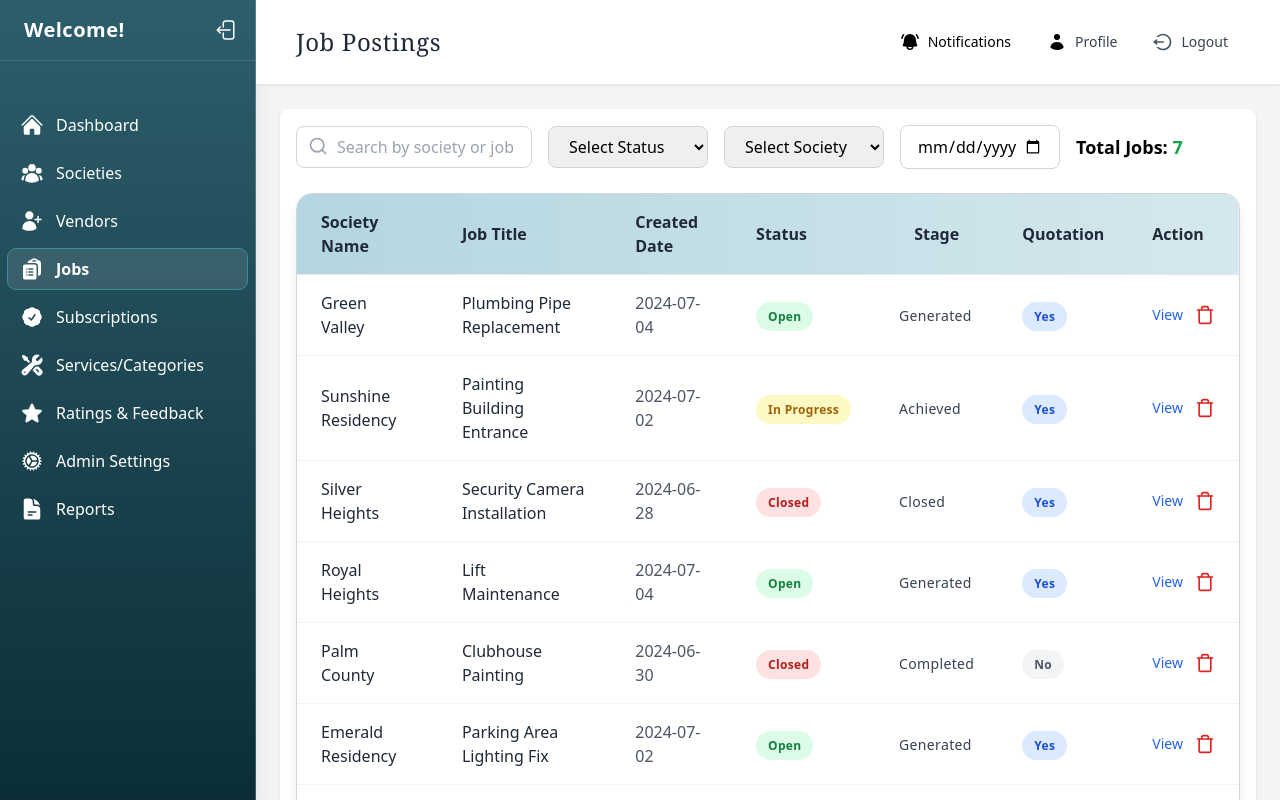
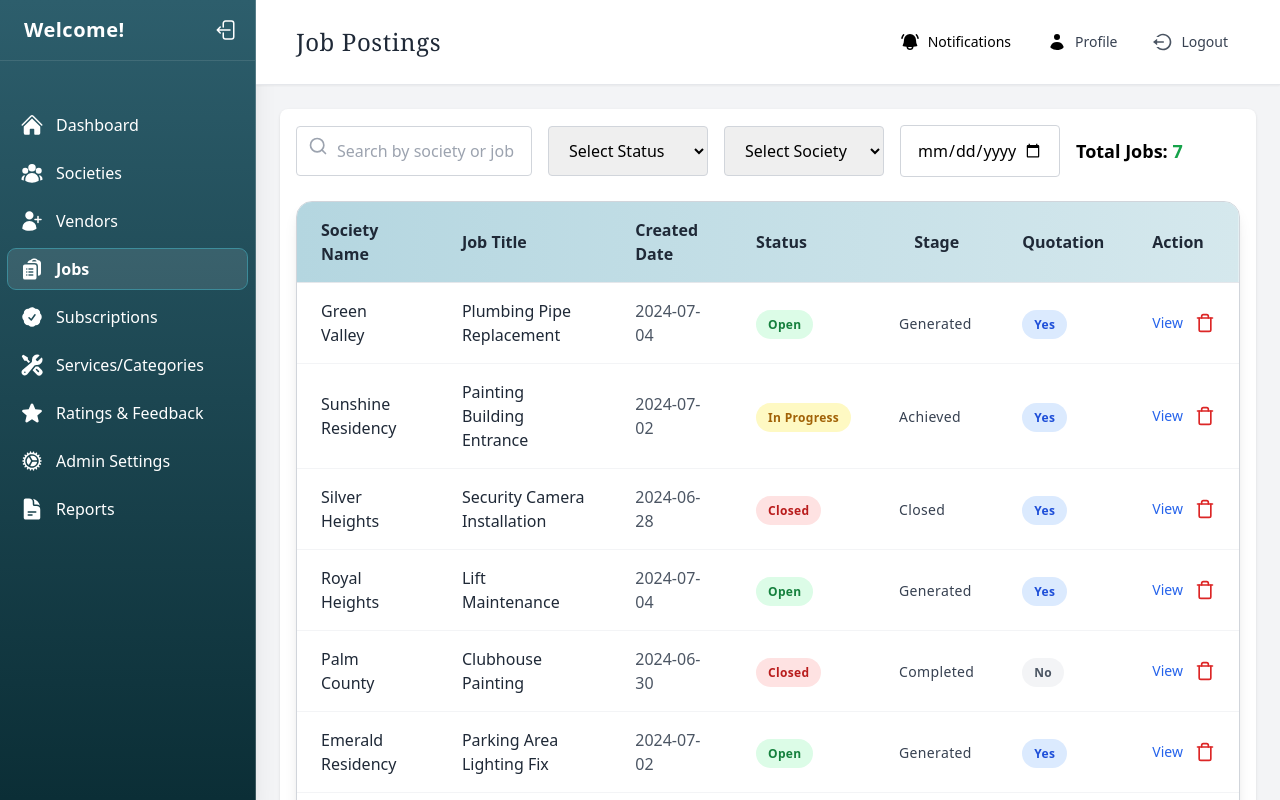
Before and after one commit to Mayank-Webseeder/society-management-project, a React (Vite) app: page /jobs in a window 1280 px wide. Built offline with nearby package versions, Linux system fonts and the light colour scheme; sample sign-in values are in the browser's storage.

Commit message:
some input size fixed

```diff
--- a/src/components/jobs/JobsList.jsx
+++ b/src/components/jobs/JobsList.jsx
@@ -50,7 +50,7 @@ const JobsList = () => {
           <input
             type="text"
             placeholder="Search by society or job title..."
-            className="w-full pl-10 px-4 py-2 border border-gray-300 rounded-lg focus:outline-none focus:ring-2 focus:ring-blue-300"
+            className="w-full pl-10 px-4 py-2 lg:py-3 border border-gray-300 rounded focus:outline-none focus:ring-2 focus:ring-blue-400"
             value={searchTerm}
             onChange={(e) => setSearchTerm(e.target.value)}
           />
@@ -63,7 +63,7 @@ const JobsList = () => {
         <select
           value={statusFilter}
           onChange={(e) => setStatusFilter(e.target.value)}
-          className="w-full sm:w-40 px-4 py-2 border border-gray-300 rounded-lg focus:outline-none focus:ring-2 focus:ring-blue-300"
+          className="w-full sm:w-40 px-4 py-2 lg:py-3 border border-gray-300 rounded focus:outline-none focus:ring-2 focus:ring-blue-400"
         >
           <option value="" disabled>
             Select Status
@@ -78,7 +78,7 @@ const JobsList = () => {
         <select
           value={societyFilter}
           onChange={(e) => setSocietyFilter(e.target.value)}
-          className="w-full sm:w-40 px-4 py-2 border border-gray-300 rounded-lg focus:outline-none focus:ring-2 focus:ring-blue-300"
+          className="w-full sm:w-40 px-4 py-2 lg:py-3 border border-gray-300 rounded focus:outline-none focus:ring-2 focus:ring-blue-400"
         >
           <option value="" disabled>
             Select Society
@@ -96,7 +96,7 @@ const JobsList = () => {
           type="date"
           value={dateFilter}
           onChange={(e) => setDateFilter(e.target.value)}
-          className="w-full sm:w-40 px-4 py-2 border border-gray-300 rounded-lg focus:outline-none focus:ring-2 focus:ring-blue-300"
+          className="w-full sm:w-40 px-4 py-2 lg:py-3 border border-gray-300 rounded focus:outline-none focus:ring-2 focus:ring-blue-400"
         />
 
         {/* Total Count */}
--- a/src/components/societies-registerd/SocietyList.jsx
+++ b/src/components/societies-registerd/SocietyList.jsx
@@ -79,7 +79,7 @@ const SocietyList = () => {
             <input
               type="text"
               placeholder="Search society by name or location..."
-              className="w-full pl-10 pr-4 py-2 lg:py-3 border border-gray-300 rounded focus:outline-none text-sm"
+              className="w-full pl-10 pr-4 py-2 lg:py-3 border border-gray-300 rounded focus:outline-none focus:ring-2 focus:ring-blue-400 text-sm"
               value={searchTerm}
               onChange={(e) => setSearchTerm(e.target.value)}
             />
@@ -93,7 +93,7 @@ const SocietyList = () => {
             <select
               value={statusFilter}
               onChange={(e) => setStatusFilter(e.target.value)}
-              className="w-full px-4 py-2 lg:py-3 border border-gray-300 rounded text-sm"
+              className="w-full px-4 py-2 lg:py-3 border border-gray-300 rounded focus:outline-none focus:ring-blue-400 text-sm"
             >
               <option value="Select Status">Select Status</option>
               <option value="Active">Active</option>
--- a/src/components/vendors/VendorList.jsx
+++ b/src/components/vendors/VendorList.jsx
@@ -104,7 +104,7 @@ const VendorList = () => {
               <input
                 type="text"
                 placeholder="Search vendor by name or location..."
-                className="w-full pl-10 px-4 py-2 border border-gray-300 rounded focus:outline-none focus:ring-2 focus:ring-blue-500"
+                className="w-full pl-10 px-4 py-2 lg:py-3 border border-gray-300 rounded focus:outline-none focus:ring-2 focus:ring-blue-400 text-sm"
                 value={searchTerm}
                 onChange={(e) => setSearchTerm(e.target.value)}
               />
@@ -118,7 +118,7 @@ const VendorList = () => {
               <select
                 value={statusFilter}
                 onChange={(e) => setStatusFilter(e.target.value)}
-                className="flex-1 min-w-[120px] px-4 py-2 border border-gray-300 rounded focus:ring-blue-500"
+                className="flex-1 min-w-[120px] px-4 py-2 lg:py-3 border border-gray-300 rounded focus:ring-blue-400 text-sm"
               >
                 <option value="" disabled>
                   Select Status
@@ -134,7 +134,7 @@ const VendorList = () => {
               <select
                 value={subscriptionFilter}
                 onChange={(e) => setSubscriptionFilter(e.target.value)}
-                className="flex-1 min-w-[120px] px-4 py-2 border border-gray-300 rounded focus:ring-blue-500"
+                className="flex-1 min-w-[120px] px-4 py-2 lg:py-3 border border-gray-300 rounded focus:ring-blue-400 text-sm"
               >
                 <option value="">All Subscriptions</option>
                 <option value="active">Active</option>
```
